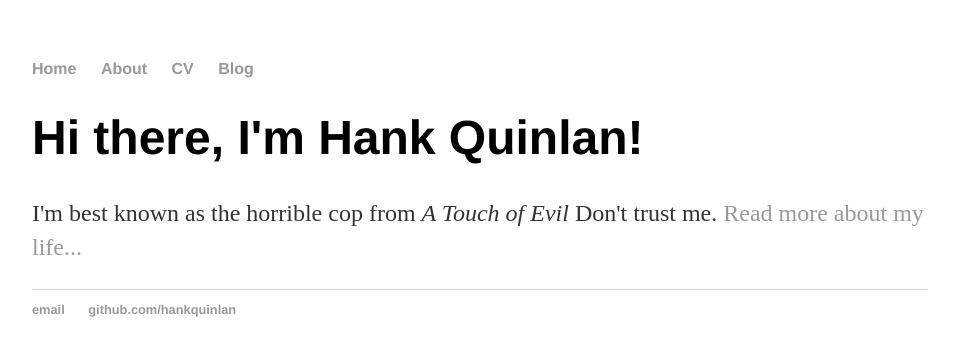
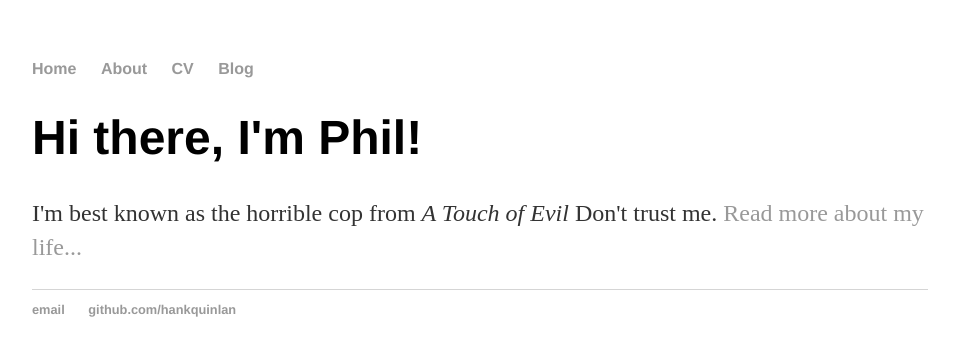
Before and after one commit to panders225/panders225.github.io, a Jekyll site: the page built from index.html, in a window 1280 px wide. Shown: the top 356 px of the page, without its empty margins (160-1115 px from the left). Built offline with Jekyll 4.4.1, drawn with Linux system fonts in a browser that asks for light colours.

Commit message:
Update index.html

```diff
--- a/index.html
+++ b/index.html
@@ -1,8 +1,8 @@
 ---
 layout: default
-title: Hank Quinlan, Horrible Cop
+title: Phil Anderson, Data Scientist
 ---
 <div class="blurb">
-	<h1>Hi there, I'm Hank Quinlan!</h1>
+	<h1>Hi there, I'm Phil!</h1>
 	<p>I'm best known as the horrible cop from <em>A Touch of Evil</em> Don't trust me. <a href="/about">Read more about my life...</a></p>
 </div><!-- /.blurb -->
```
